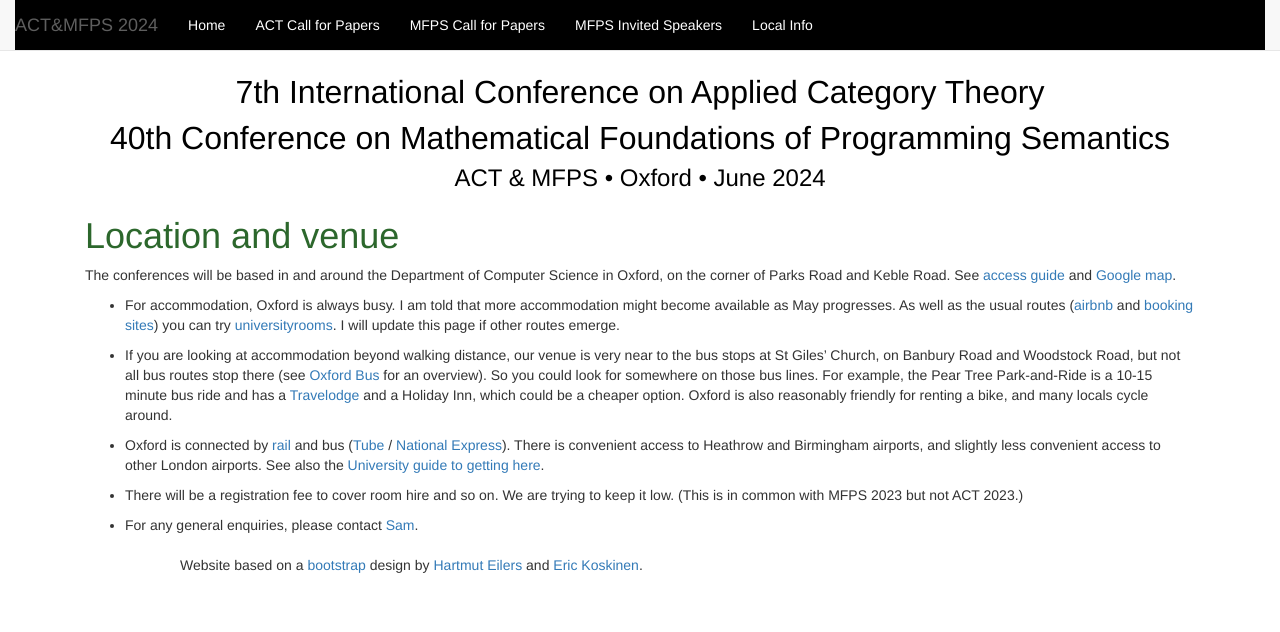
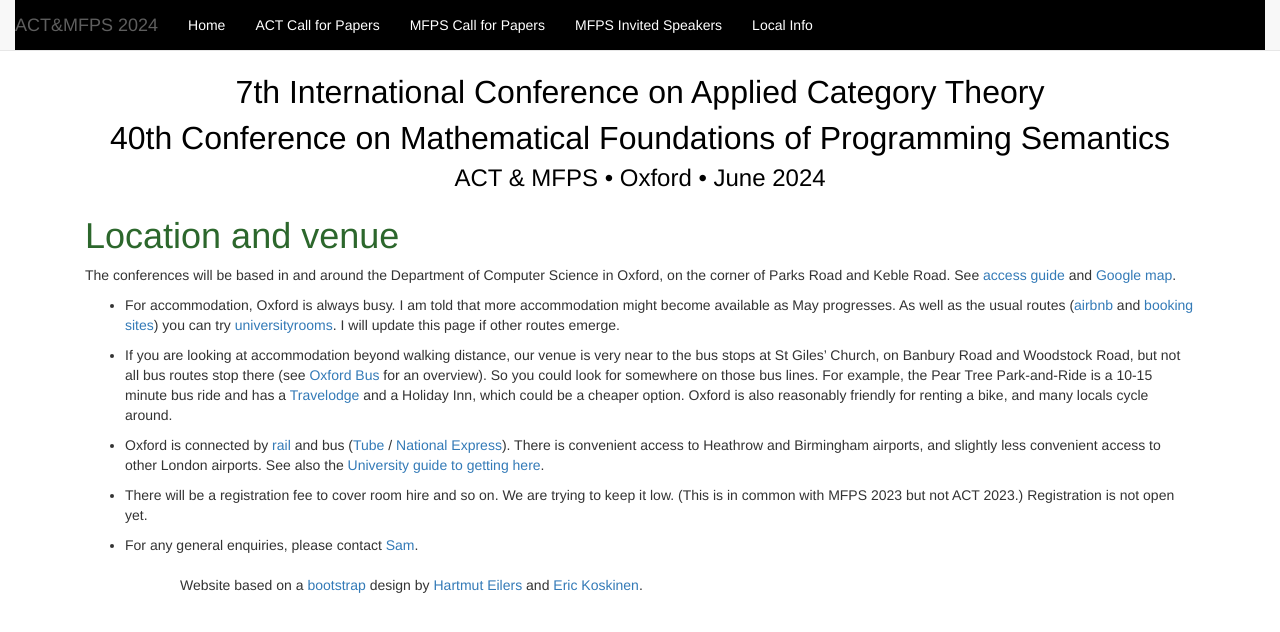
Before and after one commit to oxford24/oxford24.github.io, a Jekyll site: the page built from local.md, in a window 1280 px wide. Shown: the top 632 px of the page. Built offline with Jekyll 4.4.1, drawn with Linux system fonts in a browser that asks for light colours.

Commit message:
Update local.md

```diff
--- a/local.md
+++ b/local.md
@@ -12,6 +12,6 @@ The conferences will be based in and around the Department of Computer Science i
 
 * Oxford is connected by [rail](https://www.nationalrail.co.uk) and bus ([Tube](https://www.oxfordtube.com) / [National Express](https://www.nationalexpress.com/en/help/coach-stations/oxford)). There is convenient access to Heathrow and Birmingham airports, and slightly less convenient access to other London airports. See also the [University guide to getting here](https://www.ox.ac.uk/visitors/visiting-oxford/how-get-oxford).
 
-* There will be a registration fee to cover room hire and so on. We are trying to keep it low. (This is in common with MFPS 2023 but not ACT 2023.)
+* There will be a registration fee to cover room hire and so on. We are trying to keep it low. (This is in common with MFPS 2023 but not ACT 2023.) Registration is not open yet.
 
 * For any general enquiries, please contact [Sam](https://www.cs.ox.ac.uk/people/samuel.staton/main.html).
```
